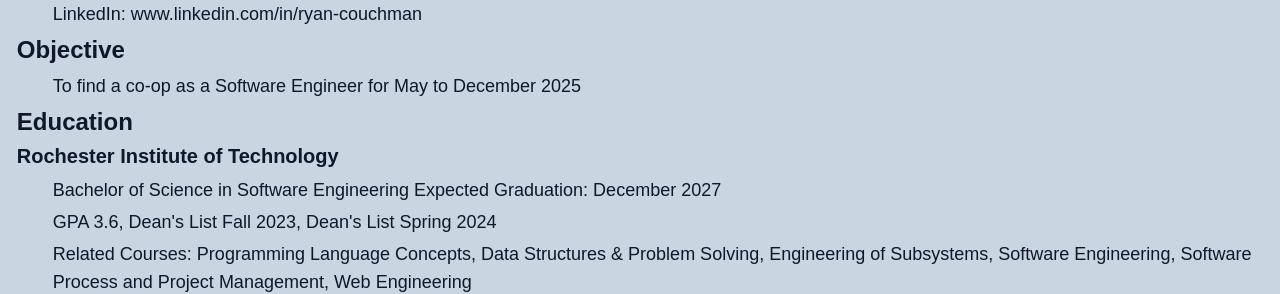
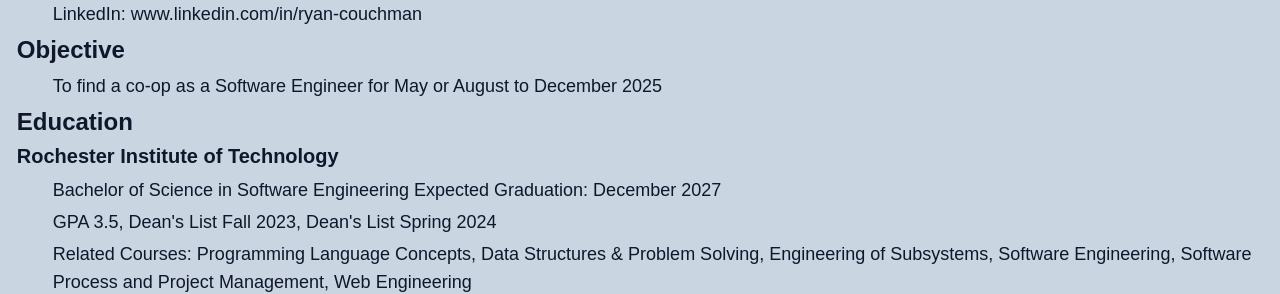
Before and after one commit to CouchCouch/couchcouch.github.io, a Vue app: page /resume in a window 1280 px wide. Shown: the part 162-456 px from the top of the page. Built offline with nearby package versions, Linux system fonts and the light colour scheme.

Commit message:
updated search date

```diff
--- a/src/views/ResumeView.vue
+++ b/src/views/ResumeView.vue
@@ -9,13 +9,13 @@
             <dd>email: <a href="mailto:rfc3567@g.rit.edu">rfc3567@g.rit.edu</a></dd>
             <dd>LinkedIn: <a href="https://www.linkedin.com/in/ryan-couchman"> www.linkedin.com/in/ryan-couchman</a></dd>
         <dt>Objective</dt>
-            <dd>To find a co-op as a Software Engineer for May to December 2025</dd>
+            <dd>To find a co-op as a Software Engineer for May or August to December 2025</dd>
         <dt>Education</dt>
             <dl>
                 <div class="sublist">
                     <dt>Rochester Institute of Technology</dt>
                     <dd>Bachelor of Science in Software Engineering Expected Graduation: December 2027</dd>
-                    <dd>GPA 3.6, Dean's List Fall 2023, Dean's List Spring 2024</dd>
+                    <dd>GPA 3.5, Dean's List Fall 2023, Dean's List Spring 2024</dd>
                     <dd>Related Courses: Programming Language Concepts, Data Structures & Problem Solving, Engineering of Subsystems, Software Engineering, Software Process and Project Management, Web Engineering</dd>
                 </div>
             </dl>
```
